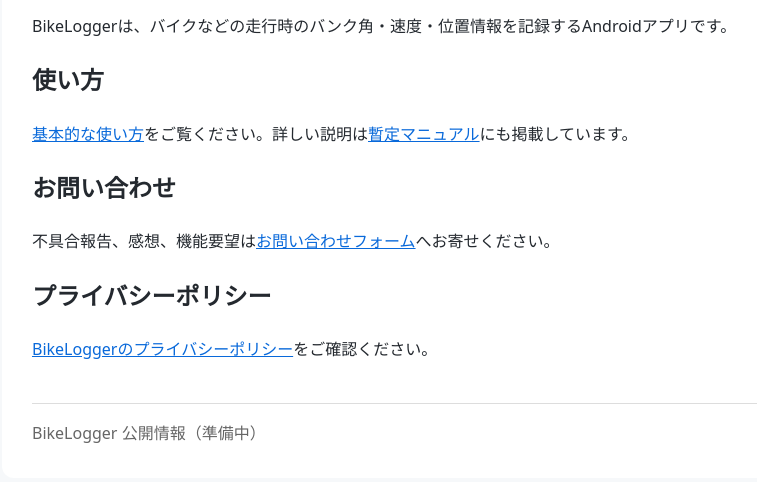
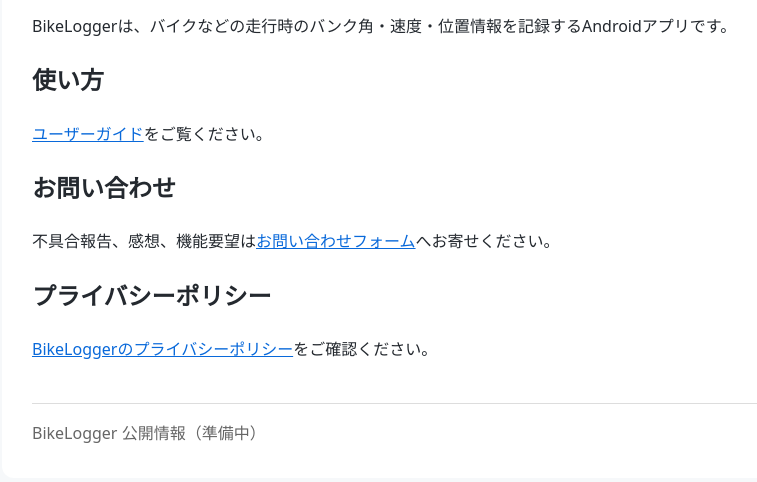
Before and after one commit to motomak/BikeLogger-Public, a plain HTML site: page index.html in a window 1280 px wide. Shown: the part 160-642 px from the top of the page, without its empty margins (228-985 px from the left). Drawn offline with Linux system fonts and the light colour scheme.

Commit message:
Update index.html

```diff
--- a/index.html
+++ b/index.html
@@ -18,7 +18,7 @@ h1{color:#0969da}a{color:#0969da}footer{border-top:1px solid #ddd;margin-top:40p
 </div>
 <p>BikeLoggerは、バイクなどの走行時のバンク角・速度・位置情報を記録するAndroidアプリです。</p>
 <h2>使い方</h2>
-<p><a href="./guide.html">基本的な使い方</a>をご覧ください。詳しい説明は<a href="https://robot-jp.com/wiki/index.php/BikeLogger">暫定マニュアル</a>にも掲載しています。</p>
+<p><a href="./guide.html">ユーザーガイド</a>をご覧ください。</p>
 <h2>お問い合わせ</h2>
 <p>不具合報告、感想、機能要望は<a href="https://robot-jp.com/contact/">お問い合わせフォーム</a>へお寄せください。</p>
 <h2>プライバシーポリシー</h2>
```
